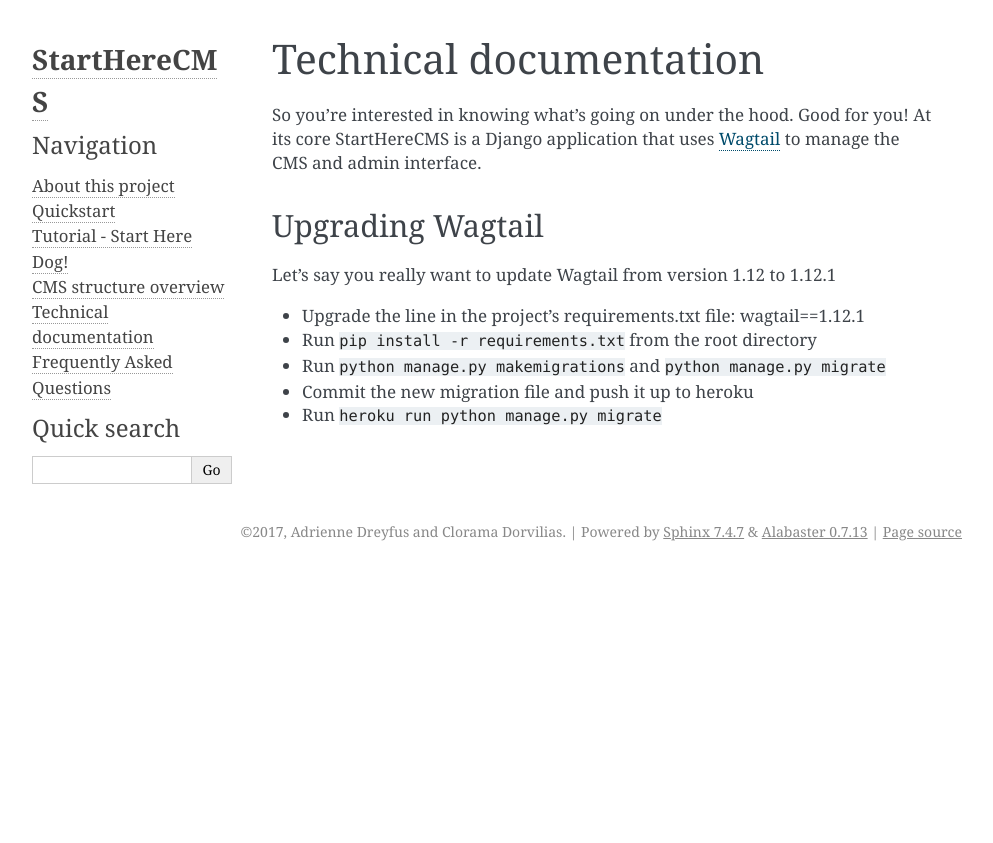
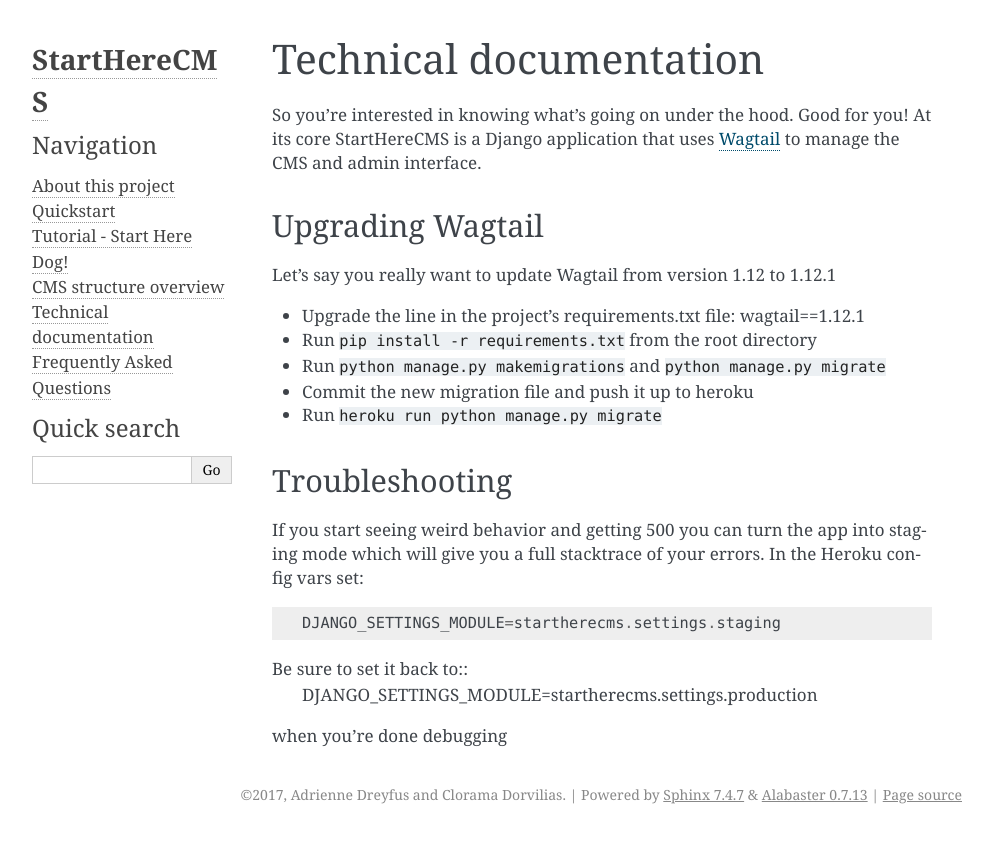
Before and after one commit to mark-meyer/startherecms, a Sphinx documentation site: the page built from docs/technical.rst, in a window 1280 px wide. Shown: the top 843 px of the page, without its empty margins (148-1141 px from the left). Built offline with Sphinx 7.4.7, drawn with Linux system fonts in a browser that asks for light colours.

Commit message:
updated note about troubleshooting

```diff
--- a/docs/quickstart/local_deploy.rst
+++ b/docs/quickstart/local_deploy.rst
@@ -8,6 +8,7 @@
 1. Clone or fork the `github repository <https://github.com/adrind/startherecms>`_.
 2. Create a .env file in the root of your project with all the :ref:`config variables you want <config_vars>`. Here's what a basic .env should look like::
 
+    DJANGO_SETTINGS_MODULE=startherecms.settings.local
     AWS_ACCESS_KEY_ID=something-something
     AWS_SECRET_ACCESS_KEY=irutsgkjniuref
     AWS_STORAGE_BUCKET_NAME=your-bucket-name
--- a/docs/technical.rst
+++ b/docs/technical.rst
@@ -15,3 +15,17 @@
 * Run ``python manage.py makemigrations`` and ``python manage.py migrate``
 * Commit the new migration file and push it up to heroku
 * Run ``heroku run python manage.py migrate``
+
+---------------
+Troubleshooting
+---------------
+
+If you start seeing weird behavior and getting 500 you can turn the app into staging mode which will give you a
+full stacktrace of your errors. In the Heroku config vars set::
+
+    DJANGO_SETTINGS_MODULE=startherecms.settings.staging
+
+Be sure to set it back to::
+    DJANGO_SETTINGS_MODULE=startherecms.settings.production
+
+when you're done debugging
```
